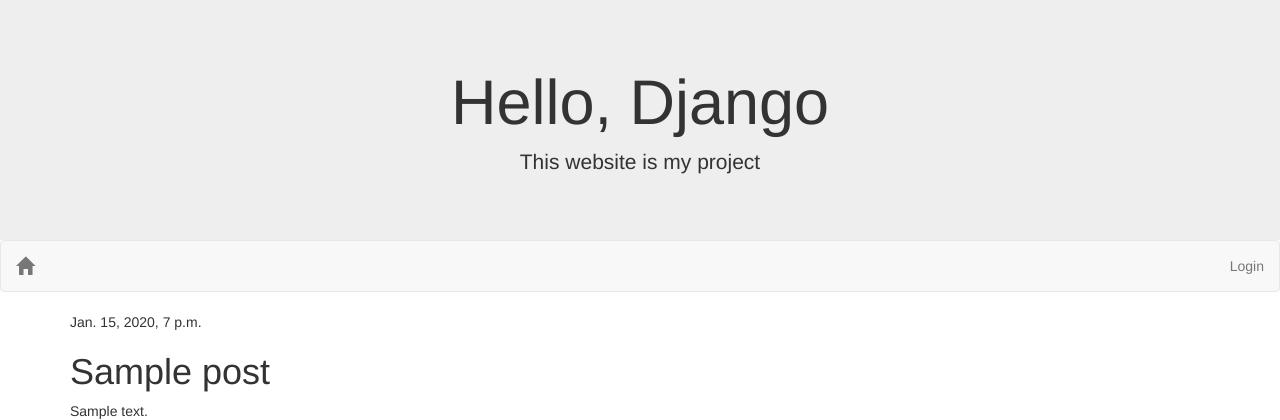
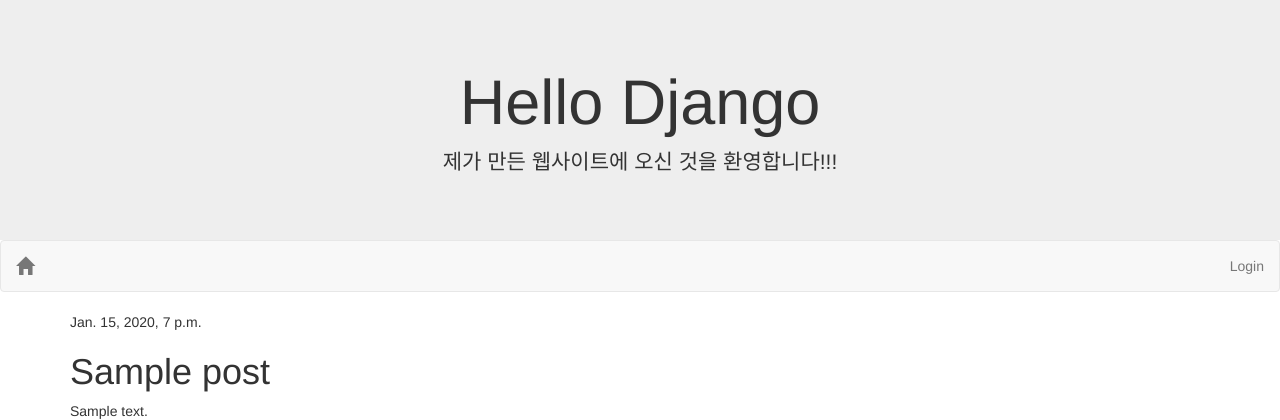
Before and after one commit to LeeSangMin1029/Django, a Django app: page /post/1/ in a window 1280 px wide. Shown: the top 420 px of the page. Run offline with Django 3.2, Linux system fonts and the light colour scheme; tables that the repository leaves empty hold one stand-in row (values such as "Sample post"); some libraries are stand-ins or nearby versions.

Commit message:
UI와 로그인 링크 변경

```diff
--- a/templates/base.html
+++ b/templates/base.html
@@ -4,7 +4,7 @@
         <title>Django Girls blog</title>
         <meta charset="utf-8">
         <meta name="viewport" content="width=device-width, initial-scale=1">
-        <!-- <link rel="stylesheet" href="{% static 'blog/css/blog.css' %}"> -->
+        <link rel="stylesheet" href="{% static 'blog/css/blog.css' %}">
         <link rel="shortcut icon" href="{% static 'blog/image/title.ico' %}" type="image/x-icon">
         <link rel="stylesheet" href="https://maxcdn.bootstrapcdn.com/font-awesome/4.7.0/css/font-awesome.min.css">
         <link rel="stylesheet" href="https://maxcdn.bootstrapcdn.com/bootstrap/3.3.7/css/bootstrap.min.css" integrity="sha384-BVYiiSIFeK1dGmJRAkycuHAHRg32OmUcww7on3RYdg4Va+PmSTsz/K68vbdEjh4u" crossorigin="anonymous">
@@ -12,8 +12,12 @@
     </head>
     <body>
         <div class="jumbotron text-center" style="margin-bottom:0">
-            <h1 class="display-4">Hello, Django</h1>
-            <p class="lead">This website is my project</p>
+            {% if user.is_authenticated %}
+                <h1 class="display-4">Hello {{ user.username }}</h1>
+            {% else %}
+                <h1 class="display-4">Hello Django</h1>
+            {% endif %}
+                <p class="lead">제가 만든 웹사이트에 오신 것을 환영합니다!!!</p>
         </div>
         <nav class="navbar navbar-default">
             <div class="container-fluid">
@@ -34,10 +38,10 @@
                 <div class="collapse navbar-collapse" id="bs-example-navbar-collapse-1">
                     <ul class="nav navbar-nav navbar-right">
                         <li>
-                            {% if not user.is_authenticated %}
-                                <a class="navbar-right" href="/admin/">Login</a>
+                            {% if user.is_authenticated %}
+                                <a class="navbar-right" href="{% url 'logout' %}">Logout</a>
                             {% else %}
-                                <a class="navbar-right" href="/admin/logout/">Logout</a>
+                                <a class="navbar-right" href="{% url 'login' %}">Login</a>
                             {% endif %}
                         </li>
                     </ul>
@@ -47,8 +51,8 @@
         <div class="content container">
             <div class="row">
                 <div class="col-md-8">
-                    {% block content %}
-                    {% endblock %}
+                {% block content %}
+                {% endblock %}
                 </div>
             </div>
         </div>
```
